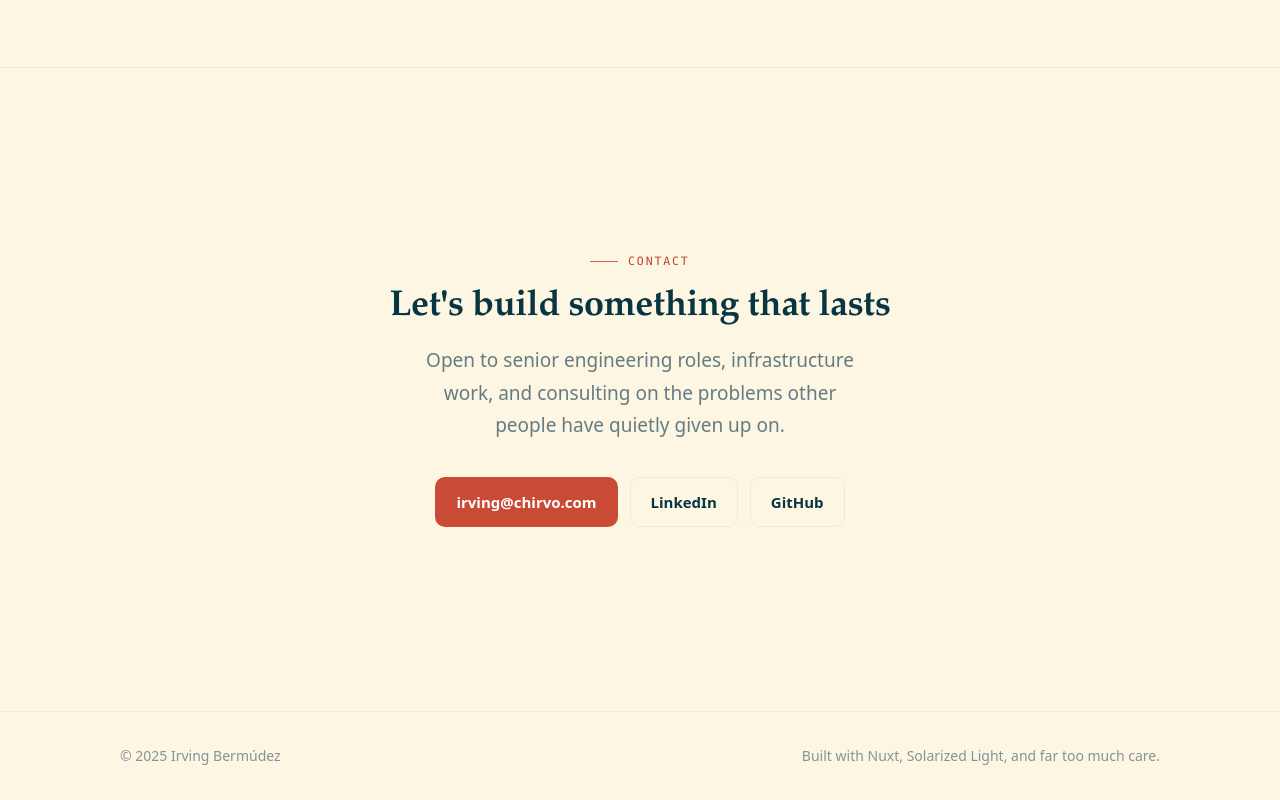
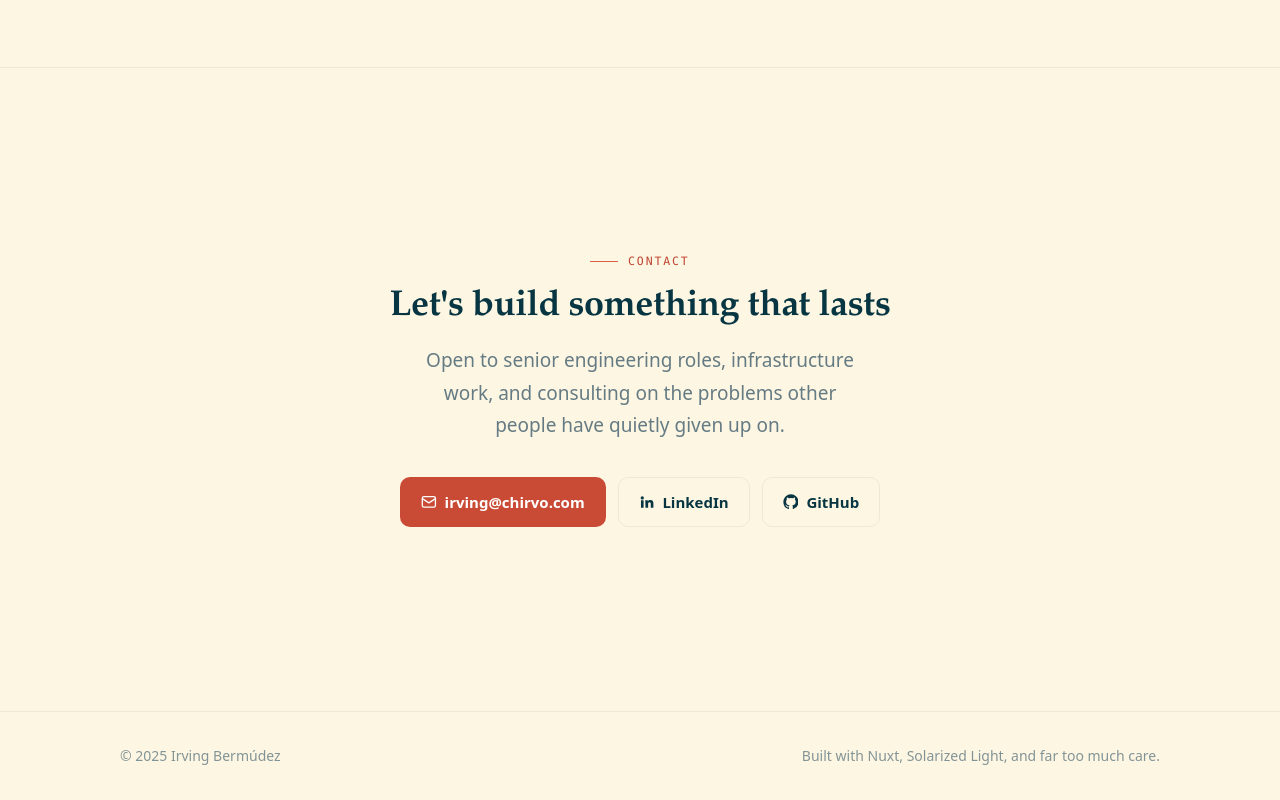
Before and after one commit to chirvo/chirvo.com, a Nuxt app: page / in a window 1280 px wide. Shown: the part 4863-5663 px from the top of the page. Built offline with nearby package versions, Linux system fonts and the light colour scheme.

Commit message:
feat(contact): mail, LinkedIn and GitHub icons on the contact buttons
Inline SVG paths, currentColor, sized in em so they track the button text.
No icon font or library added.

```diff
--- a/app/app.vue
+++ b/app/app.vue
@@ -453,9 +453,26 @@ const links = {
         <h2>{{ c().contactTitle }}</h2>
         <p class="lede">{{ c().contactBody }}</p>
         <div class="contact-links">
-          <a :href="links.email" class="btn btn-primary">{{ links.emailText }}</a>
-          <a :href="links.linkedin" class="btn btn-ghost" target="_blank" rel="noopener">LinkedIn</a>
-          <a :href="links.github" class="btn btn-ghost" target="_blank" rel="noopener">GitHub</a>
+          <a :href="links.email" class="btn btn-primary">
+            <svg viewBox="0 0 24 24" fill="none" stroke="currentColor" stroke-width="2"
+                 stroke-linecap="round" stroke-linejoin="round" aria-hidden="true" focusable="false">
+              <rect x="2" y="4" width="20" height="16" rx="2.5" />
+              <path d="m2.5 7.5 9.5 6 9.5-6" />
+            </svg>
+            <span>{{ links.emailText }}</span>
+          </a>
+          <a :href="links.linkedin" class="btn btn-ghost" target="_blank" rel="noopener">
+            <svg viewBox="0 0 24 24" fill="currentColor" aria-hidden="true" focusable="false">
+              <path d="M4.98 3.5a2.5 2.5 0 1 1 0 5 2.5 2.5 0 0 1 0-5zM3 9.5h4V21H3zM9.5 9.5h3.83v1.57h.05c.53-1 1.83-2.06 3.77-2.06 4.03 0 4.78 2.5 4.78 5.75V21h-4v-5.53c0-1.32-.03-3.02-1.85-3.02-1.85 0-2.13 1.44-2.13 2.93V21h-4z" />
+            </svg>
+            <span>LinkedIn</span>
+          </a>
+          <a :href="links.github" class="btn btn-ghost" target="_blank" rel="noopener">
+            <svg viewBox="0 0 24 24" fill="currentColor" aria-hidden="true" focusable="false">
+              <path d="M12 .5A11.5 11.5 0 0 0 .5 12a11.5 11.5 0 0 0 7.86 10.92c.58.1.79-.25.79-.55v-2.1c-3.2.7-3.88-1.4-3.88-1.4-.53-1.34-1.3-1.7-1.3-1.7-1.06-.72.08-.7.08-.7 1.17.08 1.79 1.2 1.79 1.2 1.04 1.79 2.73 1.27 3.4.97.1-.75.4-1.27.74-1.56-2.56-.29-5.25-1.28-5.25-5.7 0-1.26.45-2.29 1.19-3.1-.12-.29-.52-1.46.11-3.05 0 0 .96-.31 3.15 1.18a10.9 10.9 0 0 1 5.74 0c2.18-1.49 3.14-1.18 3.14-1.18.63 1.59.23 2.76.12 3.05.74.81 1.18 1.84 1.18 3.1 0 4.43-2.69 5.4-5.26 5.69.42.36.79 1.07.79 2.16v3.2c0 .31.21.66.8.55A11.5 11.5 0 0 0 23.5 12 11.5 11.5 0 0 0 12 .5z" />
+            </svg>
+            <span>GitHub</span>
+          </a>
         </div>
       </div>
     </section>
--- a/app/assets/css/main.css
+++ b/app/assets/css/main.css
@@ -326,6 +326,14 @@ strong { color: var(--base02); font-weight: 600; }
 }
 .btn:hover { text-decoration: none; transform: translateY(-1px); }
 
+/* icons inside buttons — inline SVG, inherits the button's colour */
+.btn svg {
+  width: 1.05em;
+  height: 1.05em;
+  flex: 0 0 auto;
+  display: block;
+}
+
 .btn-primary {
   background: var(--coral-500);
   color: #fff;
```
